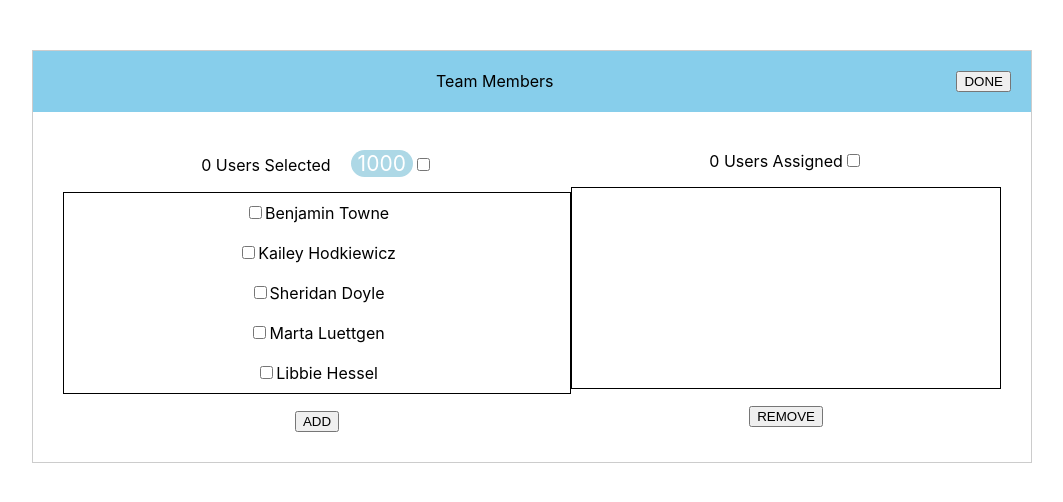
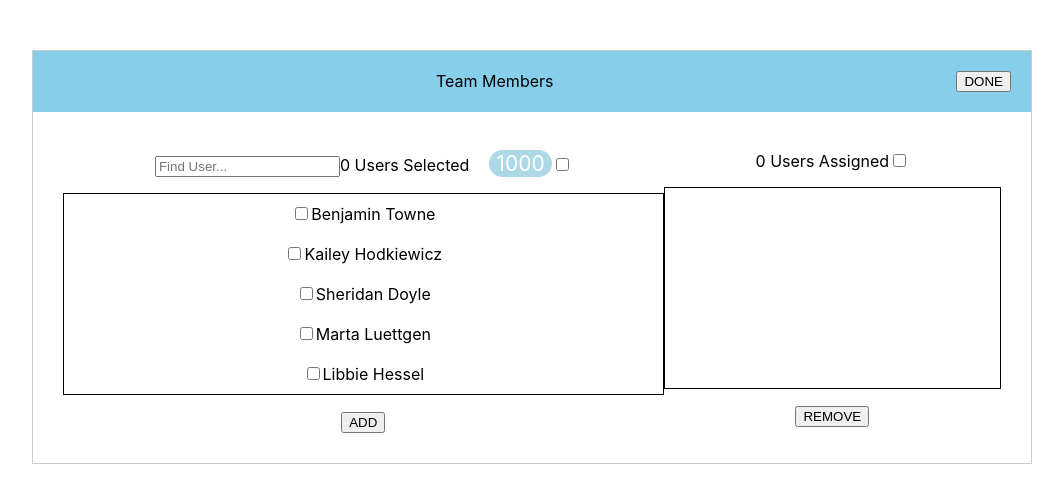
Before and after one commit to piscolomo/member-list-editor, a React (Create React App) app: page / in a window 1280 px wide. Both pictures are taken after a click on the button "EDIT". Shown: the top 502 px of the page, without its empty margins (108-1171 px from the left). Built offline with nearby package versions, Linux system fonts and the light colour scheme.

Commit message:
Search added

```diff
--- a/src/components/UserListAvailable.js
+++ b/src/components/UserListAvailable.js
@@ -4,19 +4,35 @@ import UserItem from './UserItem';
 class UserListAvailable extends React.Component{
     constructor(props){
         super(props);
+        this.state = {
+            filtered: props.users
+        }
+    }
+
+    searchUsers(e) {
+        if (e.target.value === ""){
+            this.setState({filtered: this.props.users});
+        }else{
+            const target = e.target.value.toLowerCase();
+            this.setState({
+                filtered: this.props.users.filter(user =>{
+                    return `${user.firstName} ${user.lastName}`.toLowerCase().includes(target)
+                })
+            });
+        }
     }
 
     render(){
         const { users, selectedUsers, selectAllUsers, onSelectUpdate, addUsers, onChangeListCheckbox } = this.props;
 
-        const userItems = users.map((user)=>{
+        const userItems = this.state.filtered.map((user)=>{
             return <UserItem key={user["_id"]} user={user} active={selectedUsers.includes(user)} onSelectUpdate={onSelectUpdate} />
         });
 
-
         return (<div>
+            <input type="text" placeholder="Find User..." onChange={this.searchUsers.bind(this)}/>
             <span>{selectedUsers.length} Users Selected</span>
-            <span className="count">{users.length}</span>
+            <span className="count">{this.state.filtered.length}</span>
             <input type="checkbox" checked={selectAllUsers} onChange={onChangeListCheckbox} />
             <ul id="users-available">{userItems}</ul>
             <button onClick={addUsers}>ADD</button>
```
